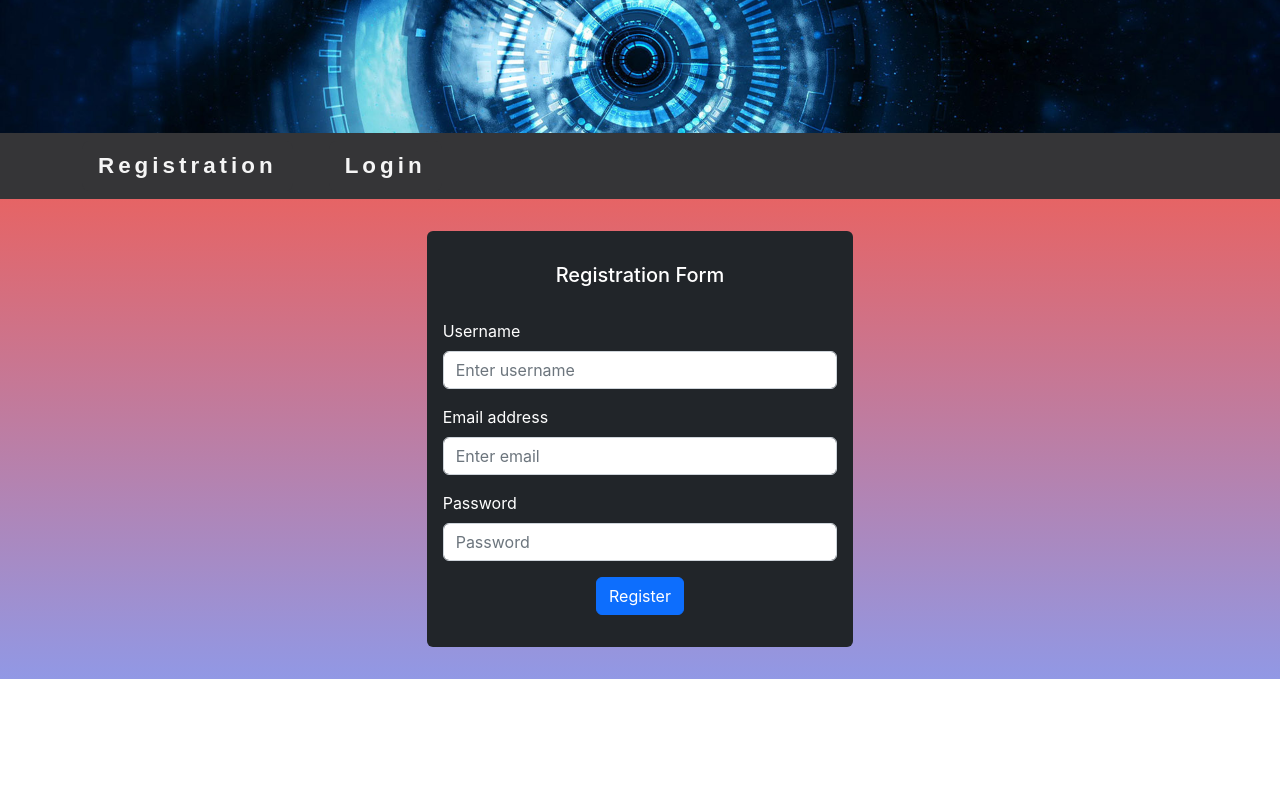
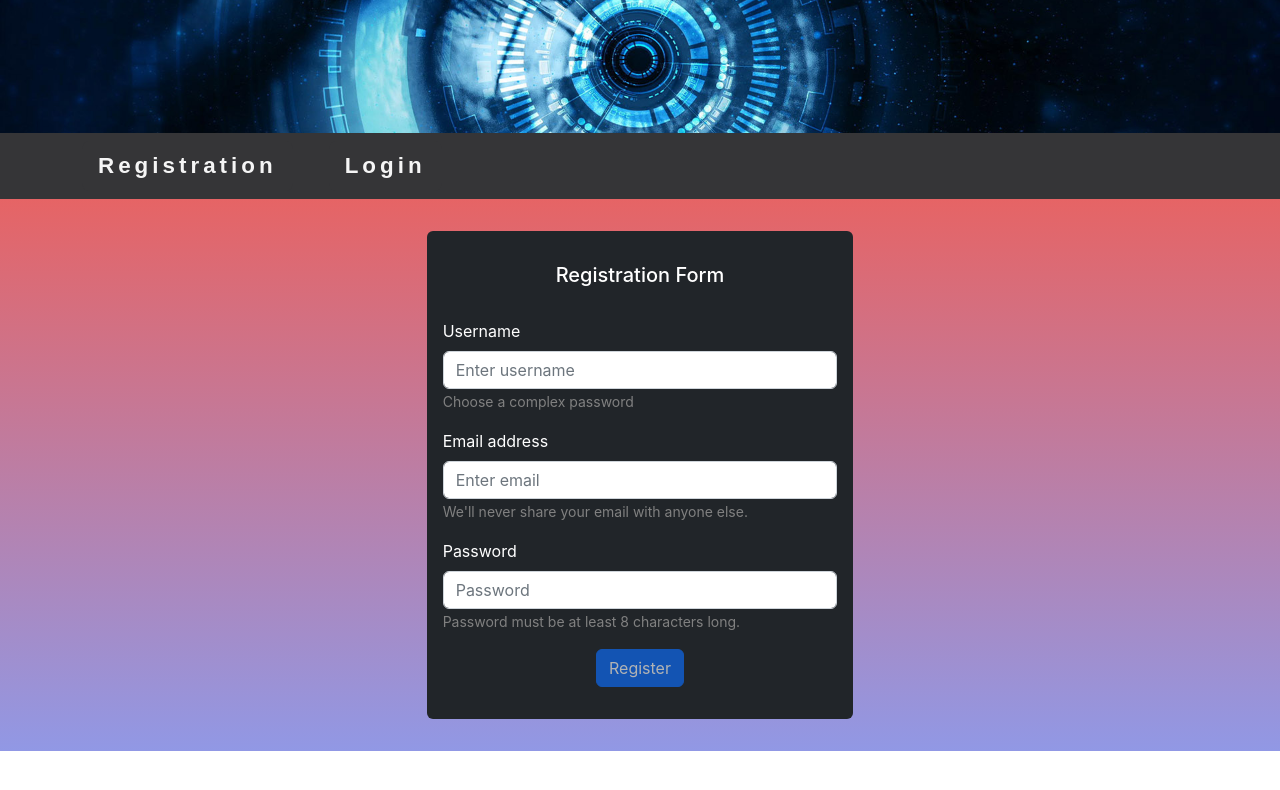
Before and after one commit to claudiumihait/mask-stock, a React (Vite) app in the folder front-end/: page /register in a window 1280 px wide. Shown: the top 790 px of the page. Built offline with nearby package versions, Linux system fonts and the light colour scheme; a web font is replaced by a local one.

Commit message:
handle error messages on input changes

```diff
--- a/front-end/src/components/Register.jsx
+++ b/front-end/src/components/Register.jsx
@@ -11,11 +11,11 @@ const checkCredentials = (field, credential, handleMessage) => {
     headers: {
       "Content-Type": "application/json",
     },
-    body: JSON.stringify({ [`${field}`]: credential }),
+    body: JSON.stringify({ [field]: credential }),
   })
     .then((res) => res.json())
     .then((message) => {
-      handleMessage(message.error);
+      handleMessage(message.error === "" ? `Valid ${field}.` : message.error);
     })
     .catch((e) => console.log(e));
 };
@@ -27,25 +27,22 @@ const Register = () => {
     username: "",
   });
 
-  const [usernameErrMsg, setUsernameErrMsg] = useState("");
-  const [emailErrMsg, setEmailErrMsg] = useState("");
-  const [pwdErrMsg, setPwdErrMsg] = useState("");
-  // const [messages, setMessagesState] = useState({
-  //   password: "Choose a complex password.",
-  //   email: " We'll never share your email with anyone else.",
-  //   username: "Prefered username.",
-  // });
+  const [usernameErrMsg, setUsernameErrMsg] = useState(
+    "Choose a complex password"
+  );
+  const [emailErrMsg, setEmailErrMsg] = useState(
+    "We'll never share your email with anyone else."
+  );
+  const [pwdErrMsg, setPwdErrMsg] = useState(
+    "Password must be at least 8 characters long."
+  );
+
   const [finalStatus, setFinalStatus] = useState(false);
   let timerIdRef = useRef();
 
   const navigate = useNavigate();
-  const handleGoHome = useCallback(
-    () => navigate("/", { replace: true }),
-    [navigate]
-  );
 
   const usernameChange = async (name) => {
-    //console.log(name);
     setFormData({
       username: name,
       email: formData.email,
@@ -62,19 +59,23 @@ const Register = () => {
     });
     checkCredentials("email", email, setEmailErrMsg);
   };
+
   const passwordChange = (password) => {
-    setFormData({
-      username: formData.username,
-      email: formData.email,
-      password: password,
-    });
+    if (password.length >= 8) {
+      setFormData({
+        username: formData.username,
+        email: formData.email,
+        password: password,
+      });
+      setPwdErrMsg("Valid password.");
+    } else setPwdErrMsg("Password must be at least 8 characters long.");
   };
 
   const registerClick = (formData) => {
     if (
-      messages.password === "Valid password." &&
-      messages.email === "Valid email." &&
-      messages.username === "Valid username."
+      pwdErrMsg === "Valid password." &&
+      emailErrMsg === "Valid email." &&
+      usernameErrMsg === "Valid username."
     ) {
       clearTimeout(timerIdRef.current);
       fetch("http://localhost:9000/register", {
@@ -87,7 +88,7 @@ const Register = () => {
         .then((response) => response.json())
         .then((data) => {
           setFinalStatus(data[0].status);
-          timerIdRef.current = setTimeout(() => handleGoHome(), 2000);
+          timerIdRef.current = setTimeout(() => navigate("/"), 2000);
         });
     }
   };
@@ -185,6 +186,7 @@ const Register = () => {
                   event.preventDefault();
                   registerClick(formData);
                 }}
+                disabled="true"
                 variant="primary"
                 type="submit"
               >
```
